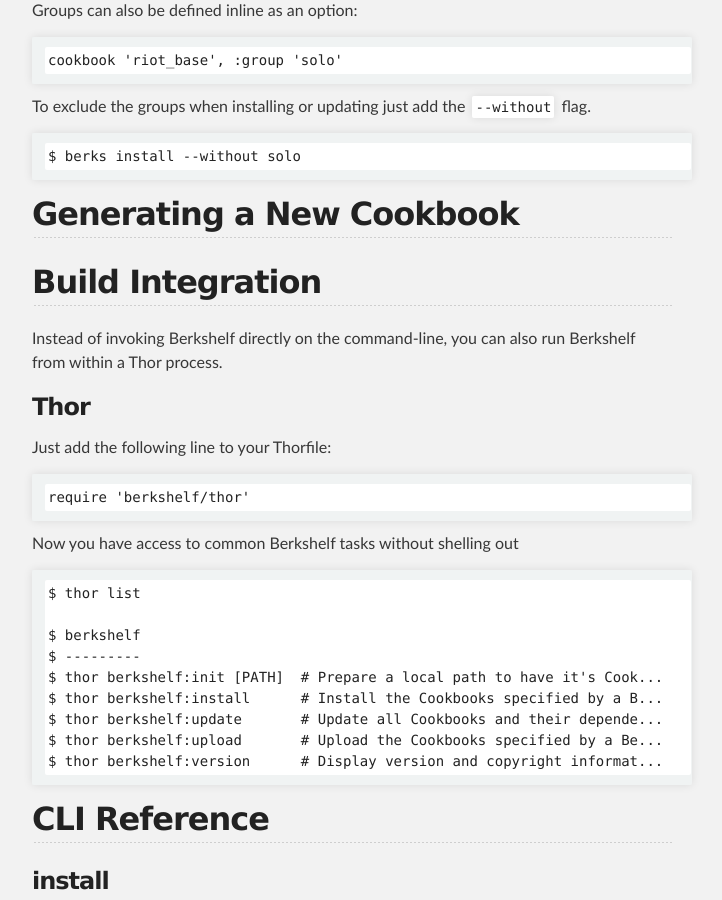
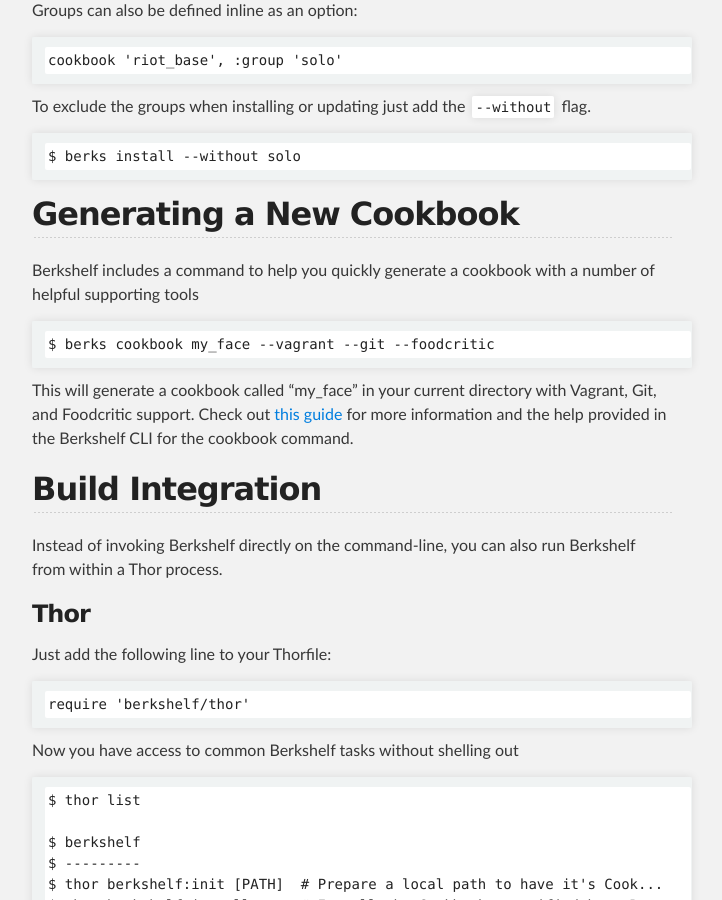
Before and after one commit to berkshelf/berkshelf, a Jekyll site: the page built from index.html, in a window 1280 px wide and 900 px high, scrolled down 8076 px. Shown: the whole window, without its empty margins (288-1010 px from the left). Built offline with Jekyll 4.4.1, drawn with Linux system fonts in a browser that asks for light colours.

Commit message:
add section for generating a new cookbook

```diff
--- a/_includes/index.md
+++ b/_includes/index.md
@@ -270,6 +270,12 @@ To exclude the groups when installing or updating just add the `--without` flag.
 
 ## Generating a New Cookbook
 
+Berkshelf includes a command to help you quickly generate a cookbook with a number of helpful supporting tools
+
+    $ berks cookbook my_face --vagrant --git --foodcritic
+
+This will generate a cookbook called "my_face" in your current directory with Vagrant, Git, and Foodcritic support. Check out [this guide](http://vialstudios.com/guide-authoring-cookbooks.html) for more information and the help provided in the Berkshelf CLI for the cookbook command.
+
 ## Build Integration
 
 Instead of invoking Berkshelf directly on the command-line, you can also run Berkshelf from within a Thor process.
```
